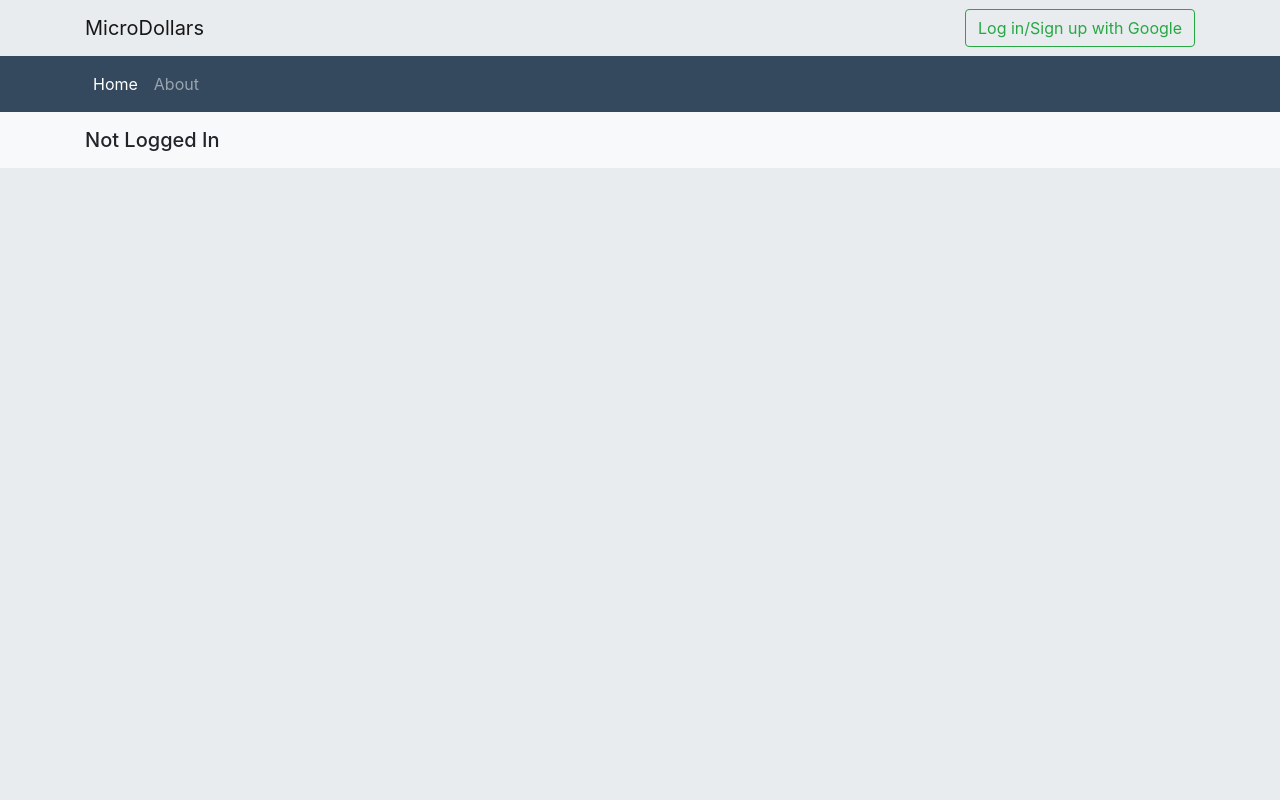
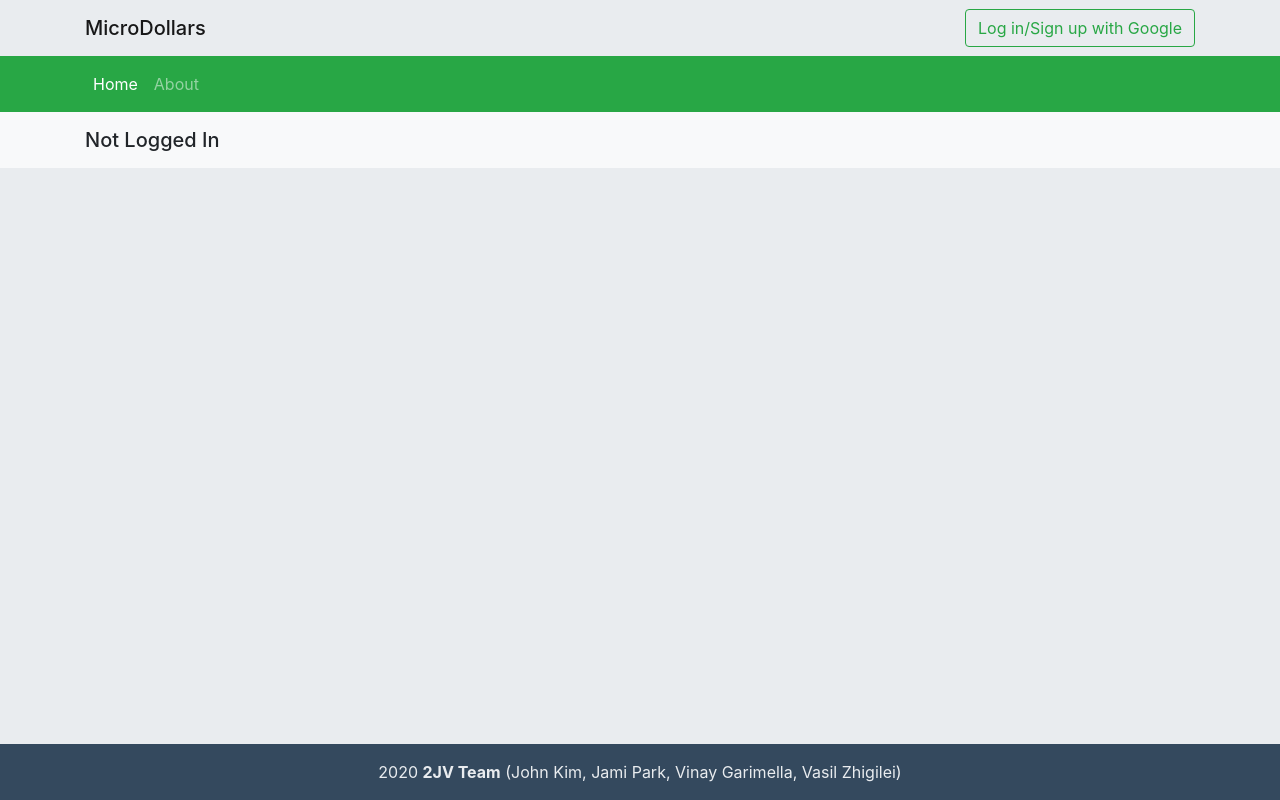
Before and after one commit to vg5ak/projectMicrotransaction, a Django app: page / in a window 1280 px wide. Run offline with Django 3.2, Linux system fonts and the light colour scheme; some libraries are stand-ins or nearby versions.

Commit message:
added footer and footer css

```diff
--- a/microdollars/static/microdollars/style.css
+++ b/microdollars/static/microdollars/style.css
@@ -13,7 +13,6 @@ body {
 .text-darkerlight {
     color: #e9ecef;
 }
-
 
 .rounded {
     border-radius: 7px;
@@ -38,3 +37,10 @@ body {
 .center {
     margin: auto;
 }
+
+footer {
+    margin: 0 auto;
+    bottom: 0;
+    position: absolute;
+    width: 100%;
+}
--- a/microdollars/templates/microdollars/index.html
+++ b/microdollars/templates/microdollars/index.html
@@ -31,7 +31,7 @@
     <!-- First navbar row -->
     <div class="navbar navbar-expand-md navbar-light bg-darkerlight">
       <div class="container">
-        <a href="#" class="navbar-brand nomargin">MicroDollars</a>
+        <a href="#" class="h1 navbar-brand nomargin">MicroDollars</a>
         {% if user.is_authenticated %}
         <!-- Sign out button -->
         <a class="btn btn-outline-danger pull-right" role="button" href="accounts/logout/">Logout</a>
@@ -45,7 +45,7 @@
       </div>
     </div>
     <!-- Second navbar row -->
-    <div class="navbar navbar-expand-md navbar-dark bg-darkblue">
+    <div class="navbar navbar-expand-md navbar-dark bg-success">
       <div class="container">
         <div class="collapse navbar-collapse" id="navbarSupportedContent">
           <ul class="navbar-nav mr-auto">
@@ -69,7 +69,17 @@
       </div>
     </div>
     <!-- STOP HEADER -->
+
     <!-- START PAGE CONTENT -->
     <!-- STOP PAGE CONTENT -->
+
+    <!-- START FOOTER -->
+    <footer class="font-small bg-darkblue text-darkerlight">
+      <div class="footer-copyright text-center py-3">
+        2020
+        <b>2JV Team</b> (John Kim, Jami Park, Vinay Garimella, Vasil Zhigilei)
+      </div>
+    </footer>
+    <!-- STOP FOOTER -->
   </body>
 </html>
```
